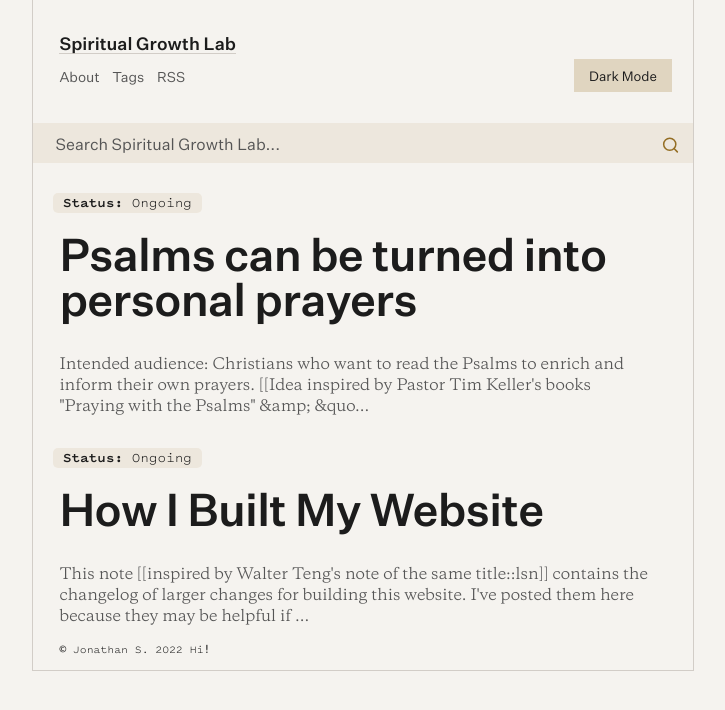
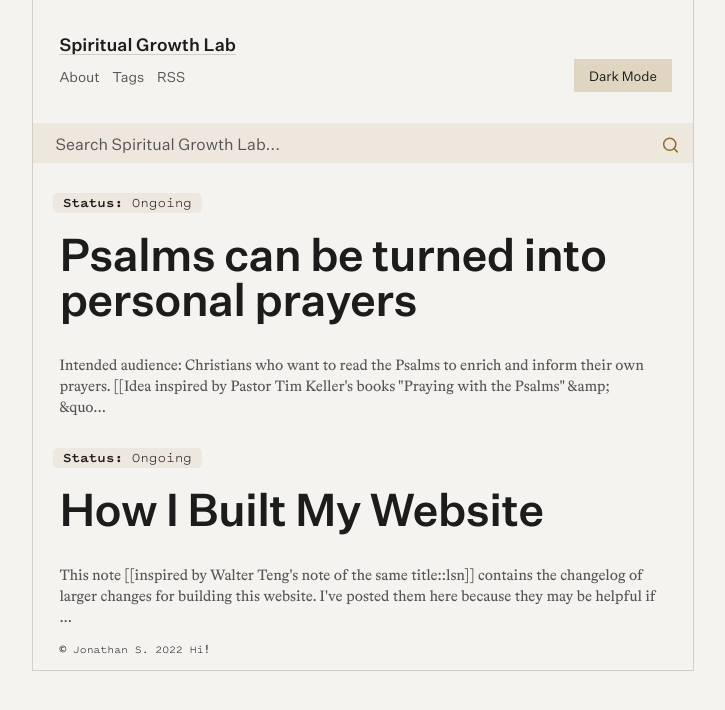
Before and after one commit to jsantiago611/digital-garden-master, a Jekyll site: the page built from index.md, in a window 1280 px wide. Shown: the top 710 px of the page, without its empty margins (277-1002 px from the left). Built offline with Jekyll 4.4.1, drawn with Linux system fonts in a browser that asks for light colours.

Commit message:
@font-face Bradford

```diff
--- a/assets/css/Style.css
+++ b/assets/css/Style.css
@@ -69,8 +69,18 @@ layout: Stylesheet
    font-weight: 400;
    font-style: italic;
    font-display: swap;
-
-}
+}
+
+
+@font-face {
+   font-family: 'Copernicus';
+   src: url('../fonts/BradfordLLWeb-Book (1).woff2') format('woff2');
+   font-weight: 400;
+   font-style: normal;
+   font-display: swap;
+}
+
+
 /*
 
 @font-face {
```
